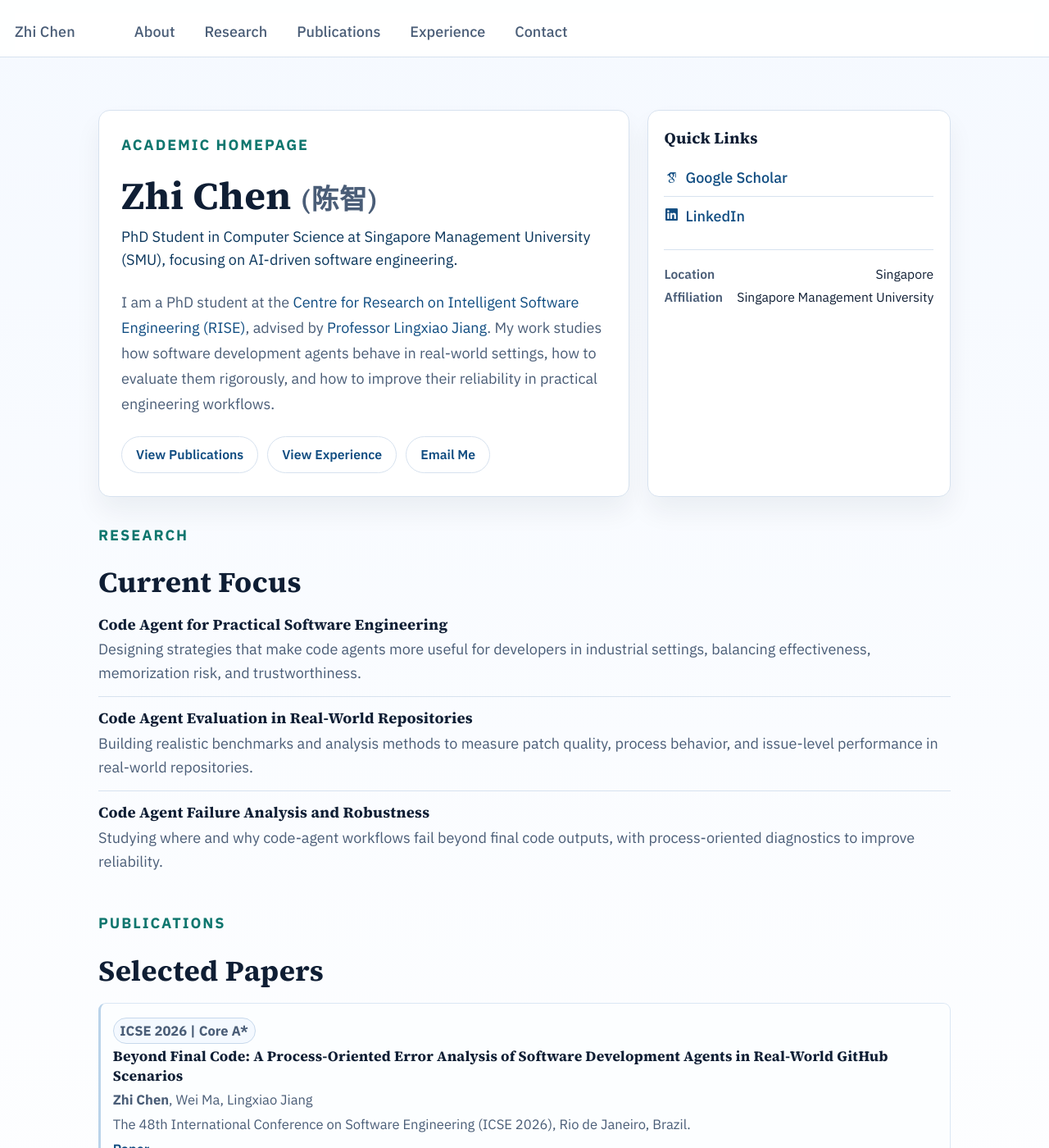
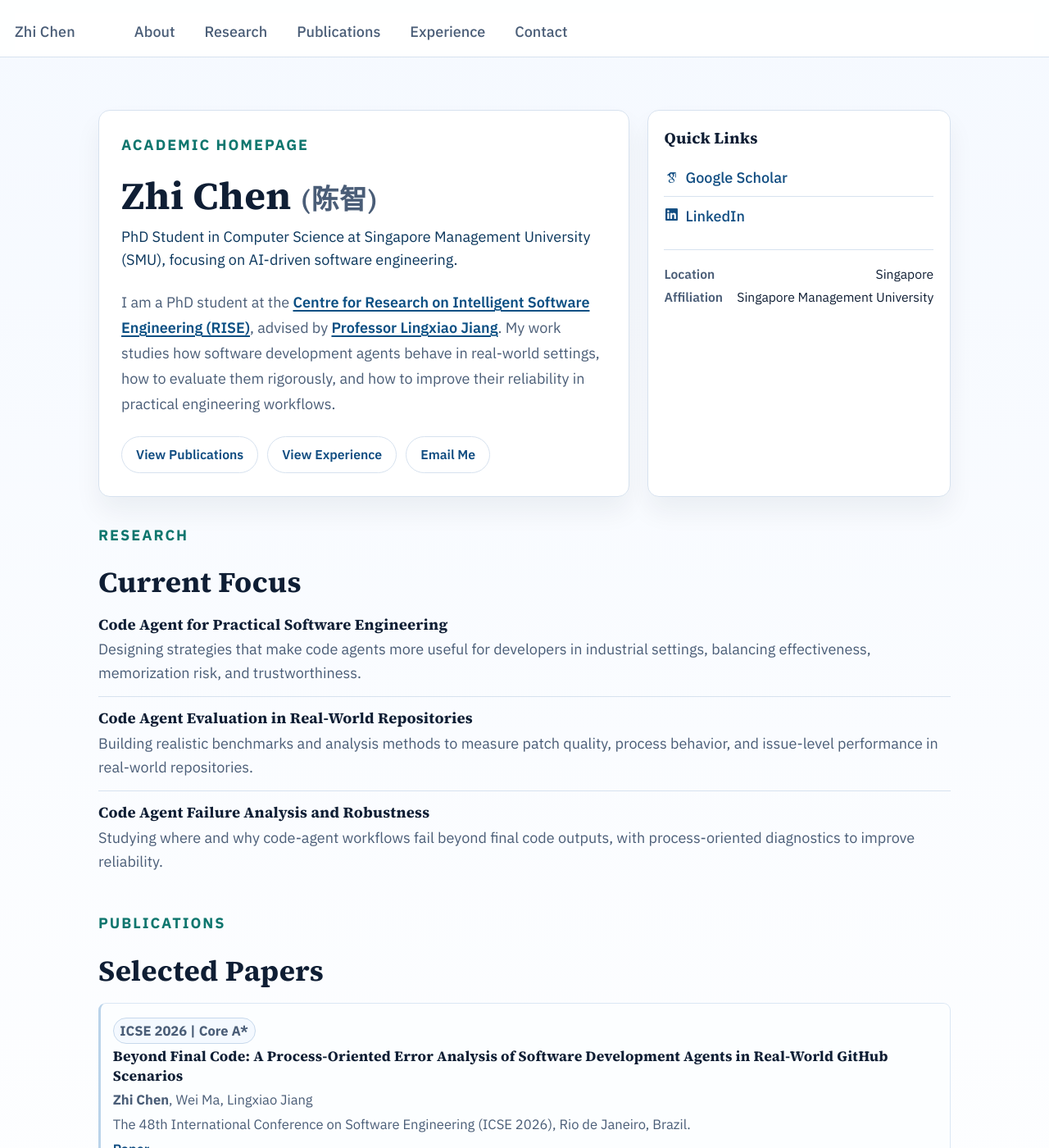
Before and after one commit to chenzhi-cz/chenzhi-cz.github.io, a Jekyll site: the page built from _pages/about.md, in a window 1280 px wide and 1400 px high. Shown: the whole window at 82% size. Built offline with Jekyll 4.4.1, drawn with Linux system fonts in a browser that asks for light colours; some web fonts are replaced.

Commit message:
Improve visibility of summary links in hero section

```diff
--- a/_sass/onepage-home.scss
+++ b/_sass/onepage-home.scss
@@ -148,6 +148,24 @@ body {
   margin: 1rem 0 0;
   color: var(--home-muted);
   line-height: 1.72;
+}
+
+.home-summary a {
+  color: #0b4f83;
+  font-weight: 600;
+  text-decoration: underline;
+  text-decoration-thickness: 1.5px;
+  text-underline-offset: 0.14em;
+  transition: color 0.18s ease, background-color 0.18s ease;
+}
+
+.home-summary a:visited {
+  color: #0b4f83;
+}
+
+.home-summary a:hover {
+  color: #072f53;
+  background-color: rgba(11, 79, 131, 0.08);
 }
 
 .home-actions {
```
